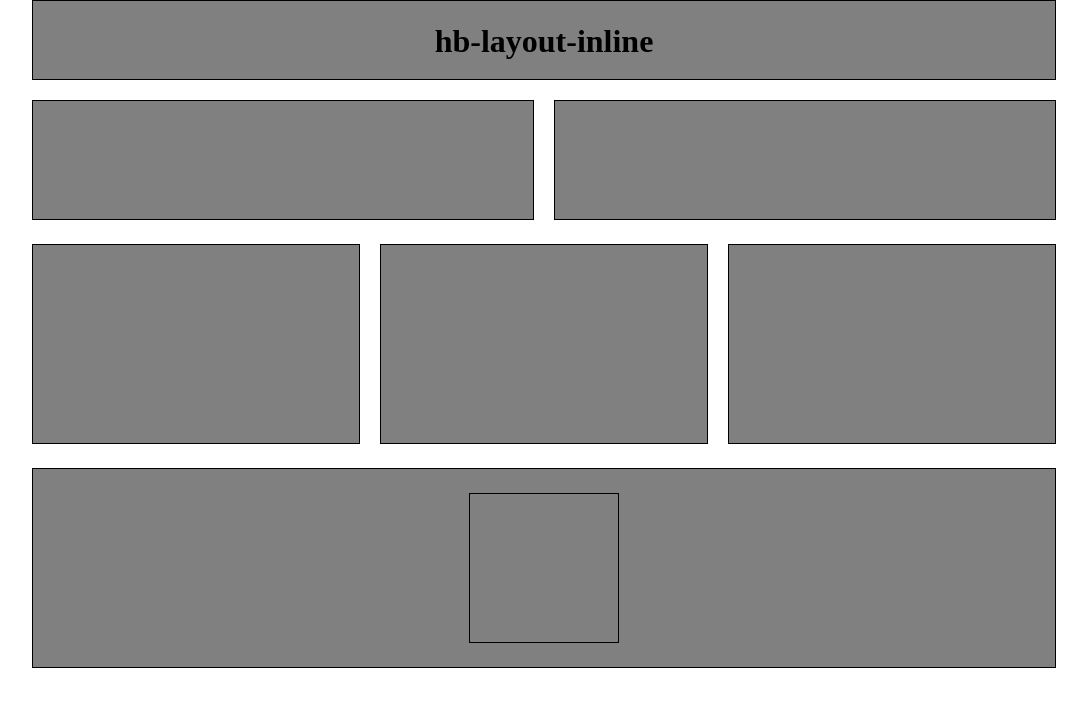
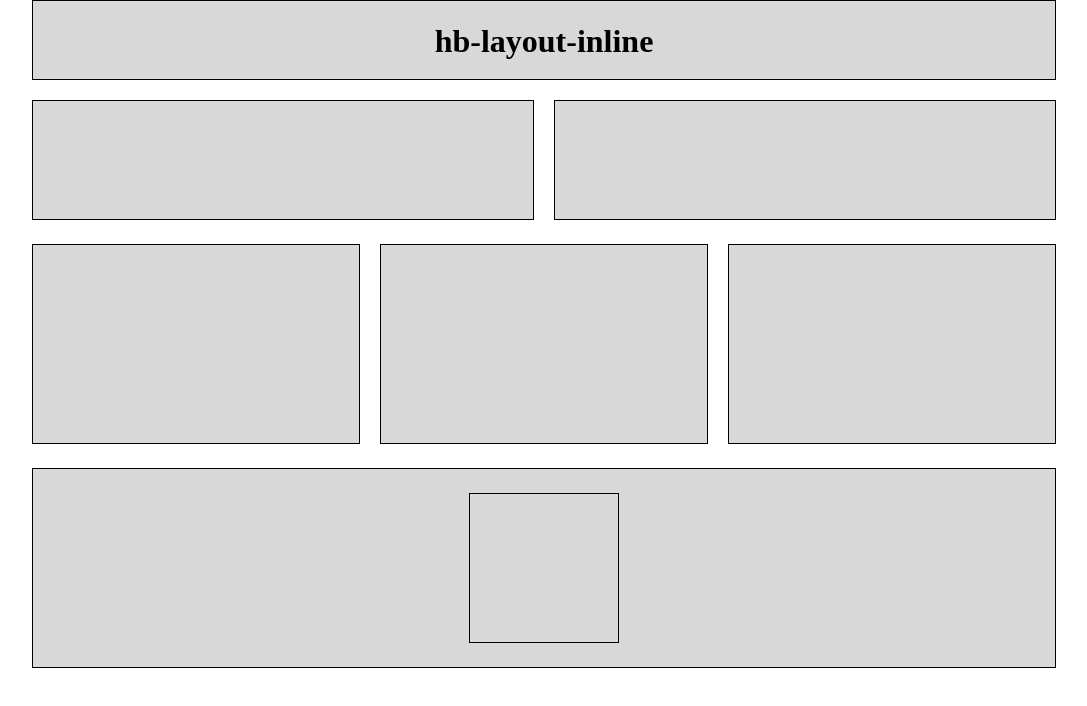
Before and after one commit to williamegomez/hb-layout-inline, a plain HTML site: page index.html in a window 1280 px wide. Shown: the whole page, without its empty margins (96-1183 px from the left). Drawn offline with Linux system fonts and the light colour scheme.

Commit message:
Finalizado

```diff
--- a/css/styles.css
+++ b/css/styles.css
@@ -12,7 +12,7 @@
   }
 
   .navigationbar {
-      background-color: gray;
+      background-color: #D8D8D8;
       top: 0;
       width: 100%;
       position: fixed;
@@ -30,7 +30,7 @@
 
   .footer {
       margin-top: 20px;
-      background-color: gray;
+      background-color: #D8D8D8;
       width: 100%;
       height: 200px;
       position: relative;
@@ -46,7 +46,7 @@
       display: inline-block;
       width: calc(50% - 10px);
       height: 120px;
-      background-color: gray;
+      background-color: #D8D8D8;
   }
 
   .half-width:nth-of-type(1){
@@ -59,7 +59,7 @@
       display: inline-block;
       width: calc(33.333% - 13.333px);
       height: 200px;
-      background-color: gray;
+      background-color: #D8D8D8;
   }
 
   .third-width:nth-of-type(1){
@@ -78,7 +78,7 @@
       top: 50%;
       left: 50%;
       transform: translate(-50%,-50%);
-      background-color: gray;
+      background-color: #D8D8D8;
       border: 1px;
       border-style: solid;
   }
@@ -118,10 +118,3 @@
           max-width: 480px;
       }
   }
-
-  /* (1920x1080) Full HD Display */
-  @media  screen and (max-width: 720px) {
-      .navigationbar {
-          max-width: 720px;
-      }
-  }
```
